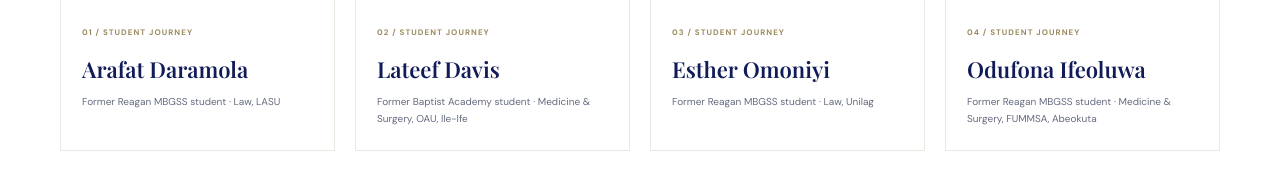
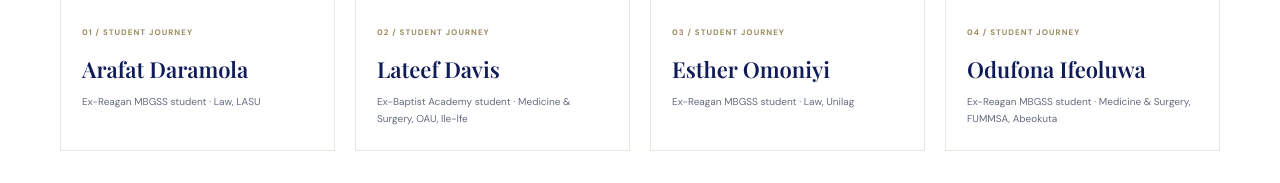
Before and after one commit to AyoDouble/atof, a plain HTML site: page index.html in a window 1280 px wide. Shown: the part 6260-6443 px from the top of the page. Drawn offline with nearby package versions, Linux system fonts and the light colour scheme; a web font is replaced by a local one.

Commit message:
Use Ex wording in student journey
Co-authored-by: Copilot App <223556219+Copilot@users.noreply.github.com>

```diff
--- a/index.html
+++ b/index.html
@@ -225,19 +225,19 @@
           <div class="student-grid">
             <article class="student-card">
               <div class="student-art student-art-one"><img class="student-photo" src="assets/arafat-daramola.jpg" alt="Arafat Daramola in a brown shirt, standing in front of a leafy backdrop"><span class="student-art-caption">Law · LASU</span></div>
-              <div class="student-info"><span class="student-index">01 / STUDENT JOURNEY</span><h3>Arafat Daramola</h3><p>Former Reagan MBGSS student <span aria-hidden="true">·</span> Law, LASU</p></div>
+              <div class="student-info"><span class="student-index">01 / STUDENT JOURNEY</span><h3>Arafat Daramola</h3><p>Ex-Reagan MBGSS student <span aria-hidden="true">·</span> Law, LASU</p></div>
             </article>
             <article class="student-card">
               <div class="student-art student-art-two"><img class="student-photo" src="assets/lateef-davis.jpg" alt="Lateef Davis in a pink graphic T-shirt, standing in front of a leafy backdrop"><span class="student-art-caption">Medicine &amp; Surgery · OAU</span></div>
-              <div class="student-info"><span class="student-index">02 / STUDENT JOURNEY</span><h3>Lateef Davis</h3><p>Former Baptist Academy student <span aria-hidden="true">·</span> Medicine &amp; Surgery, OAU, Ile-Ife</p></div>
+              <div class="student-info"><span class="student-index">02 / STUDENT JOURNEY</span><h3>Lateef Davis</h3><p>Ex-Baptist Academy student <span aria-hidden="true">·</span> Medicine &amp; Surgery, OAU, Ile-Ife</p></div>
             </article>
             <article class="student-card">
               <div class="student-art student-art-three"><img class="student-photo" src="assets/esther-omoniyi.jpg" alt="Esther Omoniyi wearing a black-and-gray outfit and a name necklace in front of a leafy backdrop"><span class="student-art-caption">Law · Unilag</span></div>
-              <div class="student-info"><span class="student-index">03 / STUDENT JOURNEY</span><h3>Esther Omoniyi</h3><p>Former Reagan MBGSS student <span aria-hidden="true">·</span> Law, Unilag</p></div>
+              <div class="student-info"><span class="student-index">03 / STUDENT JOURNEY</span><h3>Esther Omoniyi</h3><p>Ex-Reagan MBGSS student <span aria-hidden="true">·</span> Law, Unilag</p></div>
             </article>
             <article class="student-card">
               <div class="student-art student-art-four"><img class="student-photo" src="assets/odufona-ifeoluwa.jpg" alt="Odufona Ifeoluwa smiling in a blue-and-white striped blouse in front of a leafy backdrop"><span class="student-art-caption">Medicine &amp; Surgery · FUMMSA</span></div>
-              <div class="student-info"><span class="student-index">04 / STUDENT JOURNEY</span><h3>Odufona Ifeoluwa</h3><p>Former Reagan MBGSS student <span aria-hidden="true">·</span> Medicine &amp; Surgery, FUMMSA, Abeokuta</p></div>
+              <div class="student-info"><span class="student-index">04 / STUDENT JOURNEY</span><h3>Odufona Ifeoluwa</h3><p>Ex-Reagan MBGSS student <span aria-hidden="true">·</span> Medicine &amp; Surgery, FUMMSA, Abeokuta</p></div>
             </article>
           </div>
         </div>
```
